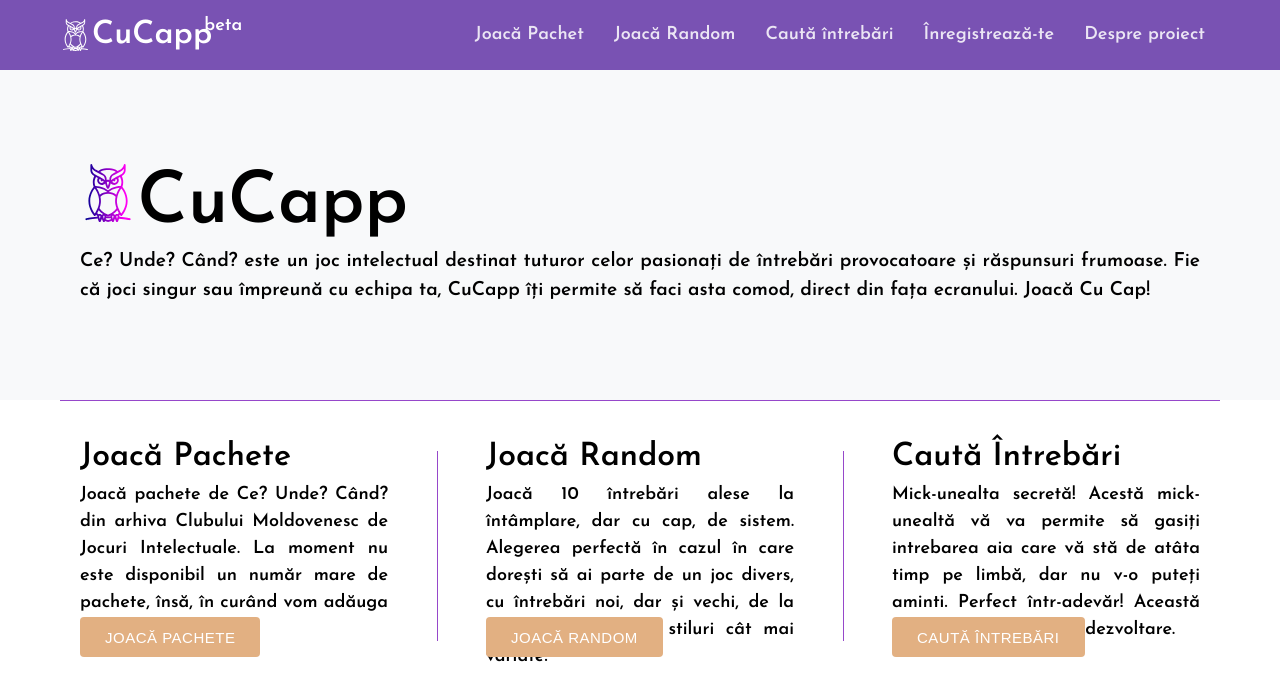
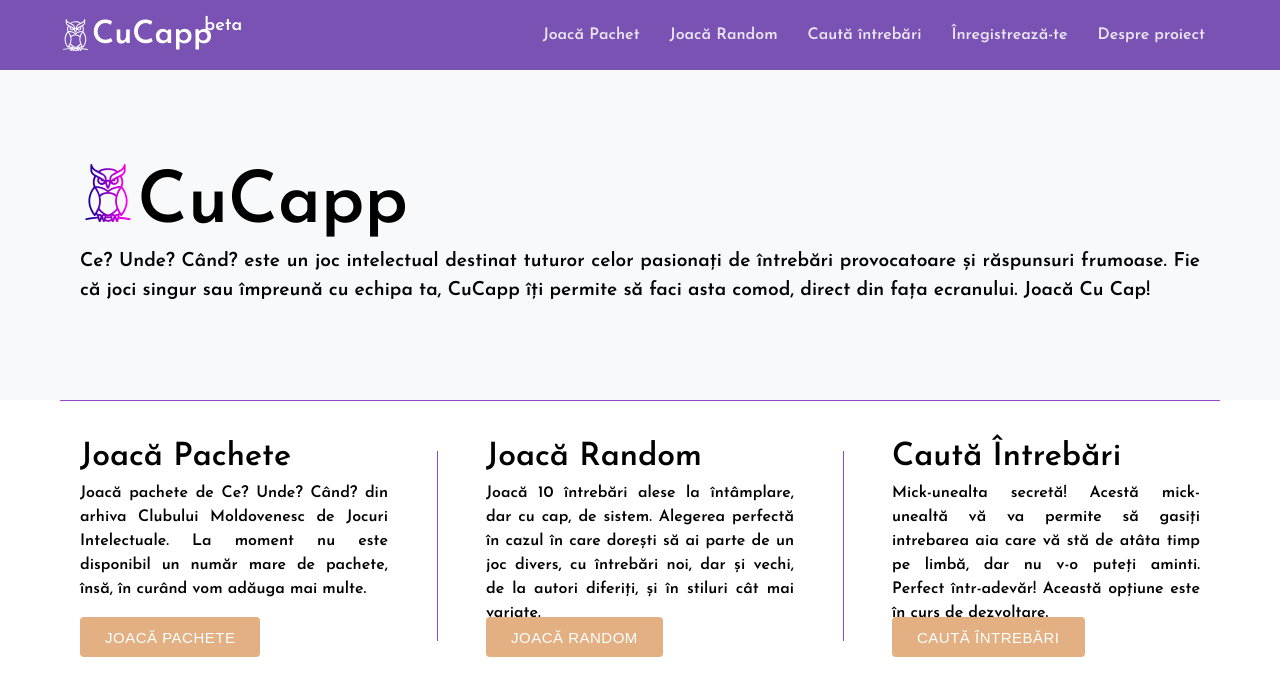
Before and after one commit to lavrric/cucapp, a React (Create React App) app: page / in a window 1280 px wide. Shown: the top 700 px of the page. Built offline with nearby package versions, Linux system fonts and the light colour scheme.

Commit message:
thick orange juice

```diff
--- a/src/App.scss
+++ b/src/App.scss
@@ -6,7 +6,7 @@ body {
   background-color: #ffffff;
   padding: 0 60px;
   font-family: 'Josefin Sans', sans-serif;
-  font-size: large;
+  font-size: medium;
 }
 
 a {
--- a/src/components/play/play.jsx
+++ b/src/components/play/play.jsx
@@ -181,7 +181,7 @@ class Play extends React.Component {
             ) : (
               <>
                 <br />
-                <span style={{ fontWeight: "900" }}>{` Etapa: ${
+                <span style={{ fontWeight: "900 ! important" }}>{` Etapa: ${
                   this.props.id == 424242
                     ? this.state.intrebari[this.state.nr_intrebare - 1]
                         .full_etapa
```
